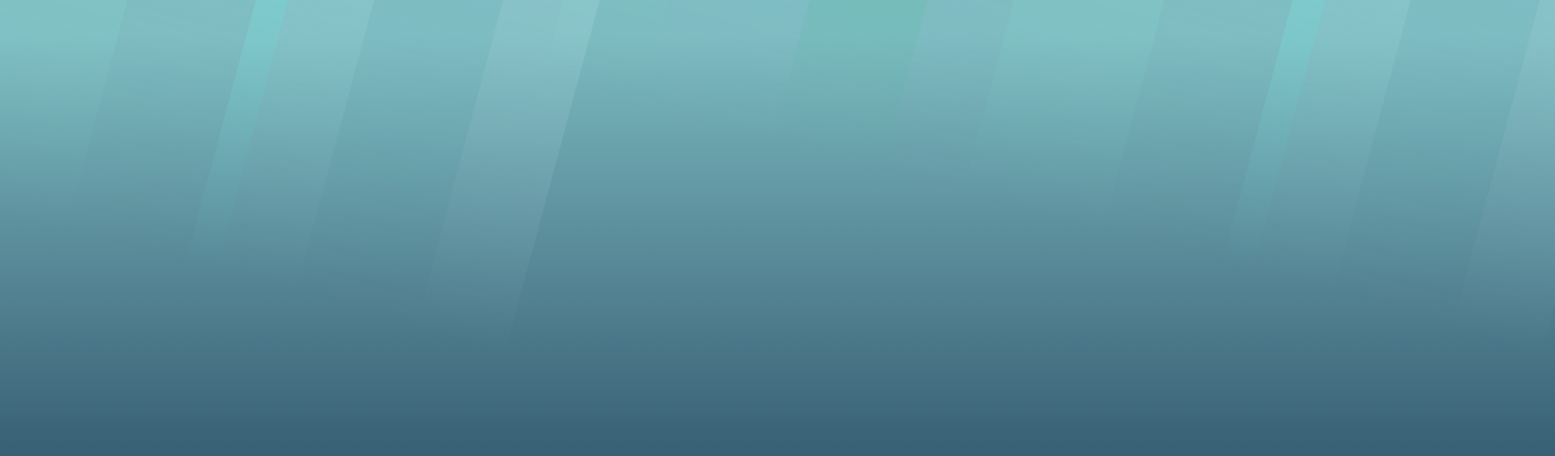
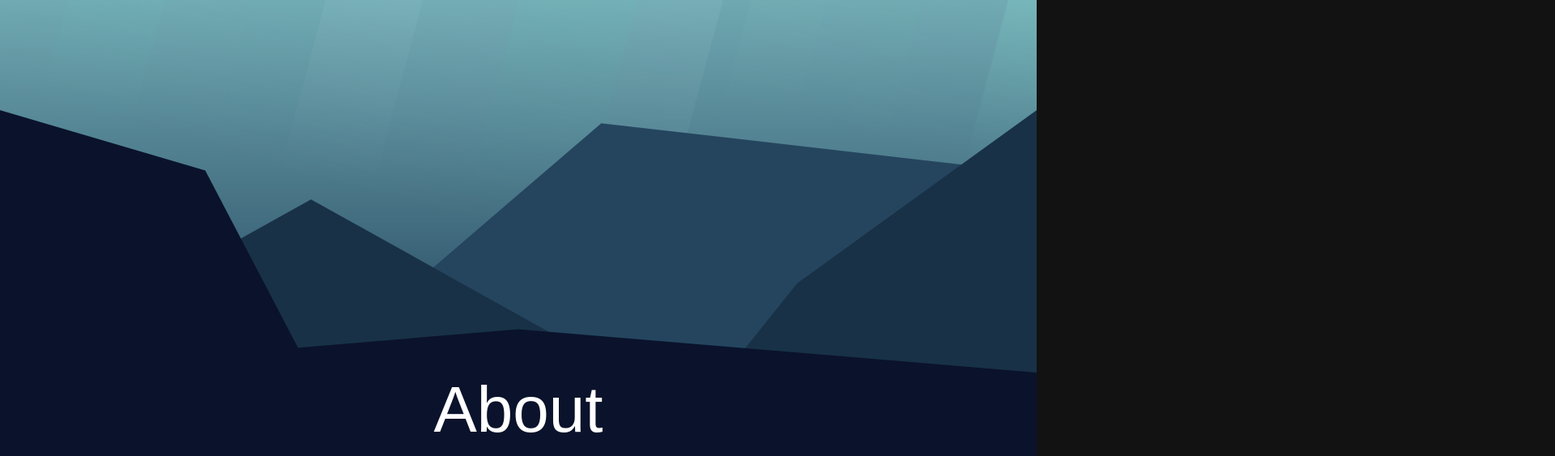
Before and after one commit to ch-teng/ch-teng.github.io, a Next.js app: page / in a window 1280 px wide. Shown: the part 620-1183 px from the top of the page at 81% size, 1920 px wide, since content can reach past the window. Built offline with nearby package versions, Linux system fonts and the light colour scheme; a web font is replaced by a local one.

Commit message:
finished background animations

```diff
--- a/src/app/globals.css
+++ b/src/app/globals.css
@@ -5,9 +5,9 @@
   --tertiary: #25455F;
   --quad: #183146;
   --quint: #0A132B;
-  --teal0: #8bf0dc;
-  --teal1: #9fe9f7;
-  --teal2: #5dc7ab;
+  --teal0: #aae0d5;
+  --teal1: #caebf1;
+  --teal2: #8fcfbe;
   --teal3: #a6d3df;
   --teal4: #99f8e5;
   --teal5: #9ce0dc;
@@ -141,6 +141,8 @@ span {
   width: 100%;
   height: fit-content;
   min-height: 1080px;
+  overflow-x: clip;
+  overflow-y: hidden;
 }
 
 .slide-text {
@@ -203,6 +205,7 @@ span {
   justify-content: start;
   height: fit-content;
   min-height: 1080px;
+
 }
 .scroller {
   z-index: 10;
@@ -433,27 +436,24 @@ span {
 /* Whoami css */
 
 .whoami {
-  height: 1400px;
+  height: 1080px;
+  background: #F4E6BE;
 }
 
-.background-sky {
-  background: #F4E6BE;
-  width: 100%;
-  height: 5%;
-}
 
 .background-ground {
   background: #F4E6BE;
   width: 100%;
-  height: 95%;
+  height: 100%;
   position:relative;
+  overflow-x: hidden;
+  overflow-y: clip;
 }
-.tester {
-  fill:none;
-  stroke: white;
-  stroke-width:5;
-  stroke-miterlimit:10;
-  z-index: 1000;
+
+.on-load-bg {
+  width: 100%;
+  height: 100%;
+
 }
 
 .shimmer-water {
@@ -463,9 +463,16 @@ span {
   min-width: 1920px;
   clip-path: polygon(100% 100%, 0% 100% , 0.00% 11.50%, 1.67% 11.07%, 3.33% 9.85%, 5.00% 8.05%, 6.67% 5.98%, 8.33% 4.00%, 10.00% 2.45%, 11.67% 1.61%, 13.33% 1.61%, 15.00% 2.45%, 16.67% 4.00%, 18.33% 5.98%, 20.00% 8.05%, 21.67% 9.85%, 23.33% 11.07%, 25.00% 11.50%, 26.67% 11.07%, 28.33% 9.85%, 30.00% 8.05%, 31.67% 5.98%, 33.33% 4.00%, 35.00% 2.45%, 36.67% 1.61%, 38.33% 1.61%, 40.00% 2.45%, 41.67% 4.00%, 43.33% 5.98%, 45.00% 8.05%, 46.67% 9.85%, 48.33% 11.07%, 50.00% 11.50%, 51.67% 11.07%, 53.33% 9.85%, 55.00% 8.05%, 56.67% 5.98%, 58.33% 4.00%, 60.00% 2.45%, 61.67% 1.61%, 63.33% 1.61%, 65.00% 2.45%, 66.67% 4.00%, 68.33% 5.98%, 70.00% 8.05%, 71.67% 9.85%, 73.33% 11.07%, 75.00% 11.50%, 76.67% 11.07%, 78.33% 9.85%, 80.00% 8.05%, 81.67% 5.98%, 83.33% 4.00%, 85.00% 2.45%, 86.67% 1.61%, 88.33% 1.61%, 90.00% 2.45%, 91.67% 4.00%, 93.33% 5.98%, 95.00% 8.05%, 96.67% 9.85%, 98.33% 11.07%, 100.00% 11.50%);
   position: relative;
+  overflow-y: clip;
+  z-index: 0;
+
 }
 
+.ray-motion {
+  height: 100%;
+}
 .ray-holder {
+  z-index: 1;
   width: 100vw;
   height: 100%;
   display: flex;
@@ -481,86 +488,121 @@ span {
 }
 .ray {
   height: 100%;
+  --ray-percent: 10%;
+  --ray-transparent-percent: 100%
 }
 
 .ray0 {
-  width: 10%;
-  background: linear-gradient(to bottom, var(--teal0) 10%, rgba(255,255,255,0) 100%);
+  width: 7%;
+  background: linear-gradient(to bottom, var(--teal0) var(--ray-percent), rgba(255,255,255,0) var(--ray-transparent-percent));
 }
 .ray1 {
-  width: 13%;
-  background: linear-gradient(to bottom, var(--teal1) 40%, rgba(255,255,255,0) 100%);
+  width: 5%;
+  background: linear-gradient(to bottom, var(--teal1) var(--ray-percent), rgba(255,255,255,0) var(--ray-transparent-percent));
 }
 .ray2 {
-  width: 11%;
-  background: linear-gradient(to bottom, var(--teal2) 40%, rgba(255,255,255,0) 100%);;
+  width: 4%;
+  background: linear-gradient(to bottom, var(--teal2) var(--ray-percent), rgba(255,255,255,0) var(--ray-transparent-percent));;
 }
 .ray3 {
   width: 8%;
-  background: linear-gradient(to bottom, var(--teal3) 40%, rgba(255,255,255,0) 100%);;
+  background: linear-gradient(to bottom, var(--teal3) var(--ray-percent), rgba(255,255,255,0) var(--ray-transparent-percent));;
 }
 .ray4 {
-  width: 14%;
-  background: linear-gradient(to bottom, var(--teal4) 40%, rgba(255,255,255,0) 100%);;
+  width: 8%;
+  background: linear-gradient(to bottom, var(--teal4) var(--ray-percent), rgba(255,255,255,0) var(--ray-transparent-percent));;
 }
 .ray5 {
-  width: 12%;
-  background: linear-gradient(to bottom, var(--teal5) 40%, rgba(255,255,255,0) 100%);;
+  width: 7%;
+  background: linear-gradient(to bottom, var(--teal5) var(--ray-percent), rgba(255,255,255,0) var(--ray-transparent-percent));;
 }
 .ray6 {
-  width: 3%;
-  background: linear-gradient(to bottom, var(--teal6) 40%, rgba(255,255,255,0) 100%);;
+  width: 9%;
+  background: linear-gradient(to bottom, var(--teal6) var(--ray-percent), rgba(255,255,255,0) var(--ray-transparent-percent));;
 }
 .ray7 {
   width: 8%;
-  background: linear-gradient(to bottom, var(--teal7) 40%, rgba(255,255,255,0) 100%);;
+  background: linear-gradient(to bottom, var(--teal7) var(--ray-percent), rgba(255,255,255,0) var(--ray-transparent-percent));;
 }
 .ray8 {
-  width: 12%;
-  background: linear-gradient(to bottom, var(--teal8) 40%, rgba(255,255,255,0) 100%);;
+  width: 7%;
+  background: linear-gradient(to bottom, var(--teal8) var(--ray-percent), rgba(255,255,255,0) var(--ray-transparent-percent));;
 }
 .ray9 {
   width: 9%;
-  background: linear-gradient(to bottom, var(--teal9) 40%, rgba(255,255,255,0) 100%);;
+  background: linear-gradient(to bottom, var(--teal9) var(--ray-percent), rgba(255,255,255,0) var(--ray-transparent-percent));;
+}
+.ray10 {
+  width: 9%;
+  background: linear-gradient(to bottom, var(--teal3) var(--ray-percent), rgba(255,255,255,0) var(--ray-transparent-percent));;
+}
+.ray11 {
+  width: 11%;
+  background: linear-gradient(to bottom, var(--teal4) var(--ray-percent), rgba(255,255,255,0) var(--ray-transparent-percent));;
+}
+.ray12 {
+  width: 8%;
+  background: linear-gradient(to bottom, var(--teal1) var(--ray-percent), rgba(255,255,255,0) var(--ray-transparent-percent));;
 }
 
-.hill-holder {
+.stagger-rock {
   position: absolute;
-  left: -10%;
+  left: 0;
   bottom: 0;
-}
-.bg {
-  stroke: none;
-}
-.b4 {
-  fill: var(--primary);
-  height: 100%;
-  width: 150%;
-
-}
-.b3 {
-  fill: var(--secondary);
-  height: 100%;
-  width: 130%;
-}
-.b2 {
-  fill: #25455F;
-  height: 80%;
-  width: 120%;
-
-}
-.b1 {
-  fill: var(--quad);
-  height: 75%;
-  width: 120%;
-
-}
-.b0 {
-  fill: var(--quint);
-  height: 65%;
-  width: 120%;
+  width: 100%;
+  height: 30%;
 }
 
+.rock-left {
+  position: absolute;
+  left: 0;
+  bottom: 0;
+  width: 30%;
+  height: 100%;
+  background: var(--quint);
+  clip-path: polygon(0 0, 66% 23%, 100% 100%, 0% 100%);
+  z-index: 2;
+}
+.rock-center {
+  position: absolute;
+  left: 0%;
+  bottom: 0;
+  width: 100%;
+  height: 33%;
+  background: var(--quint);
+  clip-path: polygon(0 100%, 50% 50%, 100% 100%);
+  z-index: 2;
+}
+.rock-right {
+  position: absolute;
+  right: 0;
+  bottom: 0;
+  width: 30%;
+  height: 100%;
+  background: var(--quad);
+  clip-path: polygon(100% 0, 23% 66%, 0% 100%, 100% 100%);
+  z-index: 1;
+}
+.rock-left-back {
+  position: absolute;
+  left: 0;
+  bottom: 0;
+  width: 60%;
+  height: 66%;
+  background: var(--quad);
+  clip-path: polygon(50% 0, 0% 100%, 100% 100%);
+  z-index: 1;
+}
+.rock-right-back {
+  position: absolute;
+  left: 30%;
+  bottom: 0;
+  width: 70%;
+  height: 95%;
+  background: var(--tertiary);
+  clip-path: polygon(0 100%, 40% 0%, 100% 20%, 100% 100%);
+  z-index: 0;
+}
 
 .name {
   position: absolute;
@@ -619,7 +661,9 @@ span {
 }
 
 .background-wave {
-  height: 198px;
+  overflow-x: hidden;
+
+  height: 200px;
   width: 100vw;
 }
 .wave {
--- a/src/components/About.tsx
+++ b/src/components/About.tsx
@@ -28,7 +28,7 @@ export default function About() {
             opacity: 1,
           }}
           transition={{ stiffness: 200, duration: 0.5 }}
-          viewport={{ amount: 0.25 }}
+          viewport={{ amount: 0.1 }}
         >
           <DraggableGallery />
         </motion.div>
--- a/src/components/BackgroundLand.tsx
+++ b/src/components/BackgroundLand.tsx
@@ -1,10 +1,16 @@
-import { MotionValue, motion, useScroll, useTransform } from "framer-motion";
+import {
+  MotionValue,
+  motion,
+  useInView,
+  useScroll,
+  useTransform,
+} from "framer-motion";
 import React, { useRef } from "react";
-import Wave from "./Wave";
 
 //https://codepen.io/tdoughty/pen/ZZqgQq inspiration
 export default function BackgroundLand() {
   const ref = useRef(null);
+  const isInView = useInView(ref, { once: true });
   const firstNameContainer = {
     hidden: {
       opacity: 1,
@@ -28,13 +34,13 @@ export default function BackgroundLand() {
   };
 
   let rays = [];
-  for (let i = 0; i < 10; i++) {
+  for (let i = 0; i < 13; i++) {
     rays.push(
       <motion.div
         animate={{ opacity: [0.8, 0.2, 0.8] }}
         transition={{
           repeat: Infinity,
-          duration: Math.random() * 3 + 2,
+          duration: Math.random() + 2,
         }}
         className={`ray ray${i}`}
         key={i}
@@ -42,24 +48,66 @@ export default function BackgroundLand() {
     );
   }
 
+  const rockStagger = {
+    initial: { y: "100%" },
+    animate: isInView
+      ? {
+          y: "0%",
+          transition: { staggerChildren: 0.1, type: "spring", stiffness: 30 },
+        }
+      : {},
+  };
+
   return (
     <div className="background-ground" ref={ref}>
       <motion.div
+        className="on-load-bg"
+        initial={{ y: "100%" }}
+        animate={isInView ? { y: "0%" } : {}}
+        transition={{ duration: 0.5, type: "spring", stiffness: 30 }}
+        viewport={{ once: true }}
+      >
+        <motion.div
           className="shimmer-water"
+          initial={{}}
           animate={{ x: ["0%", "-50%"] }}
           transition={{ repeat: Infinity, duration: 20, ease: "linear" }}
         >
-        <div className="ray-motion">
-          <motion.div className="ray-holder" initial={{ x: "-10%", y: "-30%" }}>
+          <motion.div
+            className="ray-motion"
+            animate={{ x: ["0%", "50%"] }}
+            transition={{
+              repeat: Infinity,
+              duration: 20,
+              ease: "easeInOut",
+            }}
+          >
+            <motion.div
+              className="ray-holder"
+              initial={{ x: "-20%", y: "-20%" }}
+            >
               {rays.map((ray) => ray)}
             </motion.div>
             <motion.div
               className="ray-holder r-ray-holder"
-            initial={{ x: "-10%", y: "-30%" }}
+              initial={{ x: "-14%", y: "-10%" }}
             >
               {rays.map((ray) => ray)}
             </motion.div>
-        </div>
+          </motion.div>
+        </motion.div>
+      </motion.div>
+      <motion.div
+        className="stagger-rock"
+        variants={rockStagger}
+        initial="initial"
+        animate="animate"
+      >
+        <motion.div className="rock-center" />
+        <motion.div className="rock-left" variants={rockStagger} />
+        <motion.div className="rock-right" variants={rockStagger} />
+        <motion.div className="rock-left-back" variants={rockStagger} />
+        <motion.div className="rock-right-back" variants={rockStagger} />
       </motion.div>
     </div>
   );
```
Lines whose indentation alone changed are shown as unchanged.
